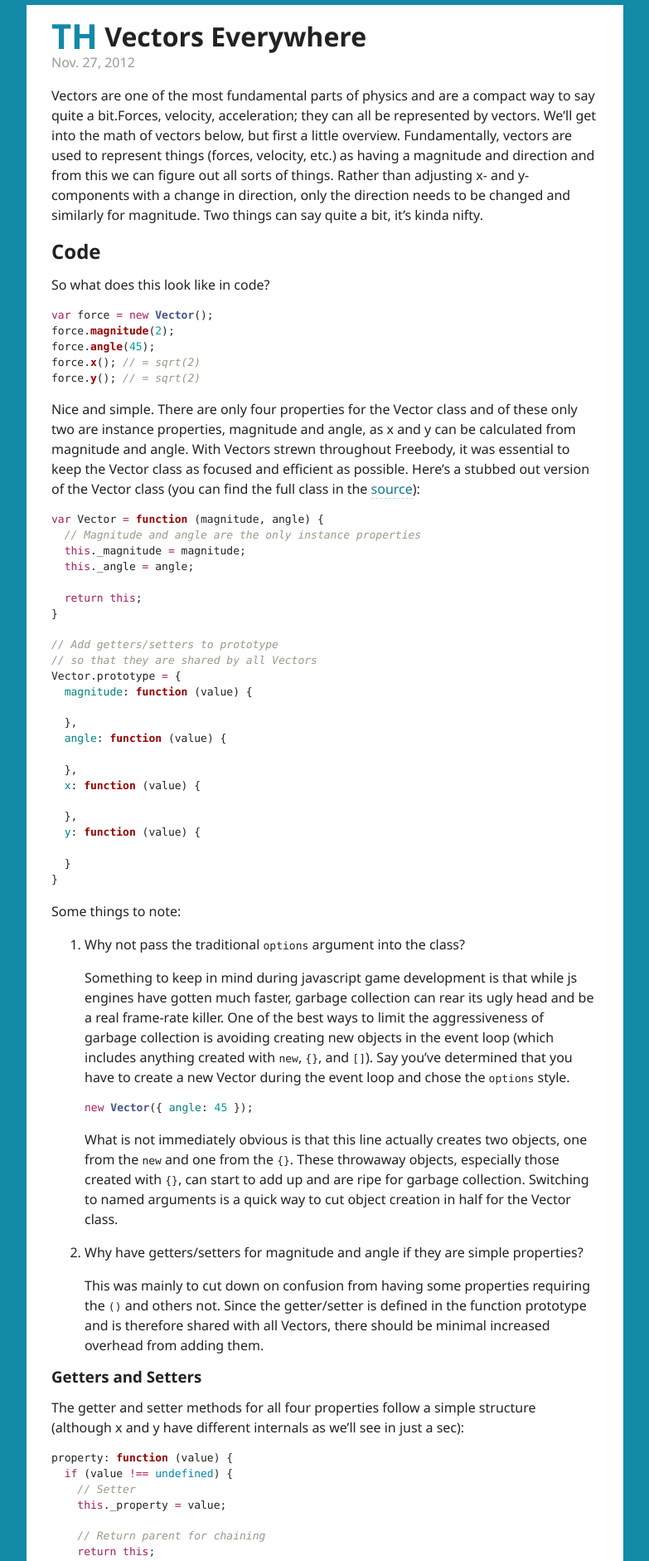
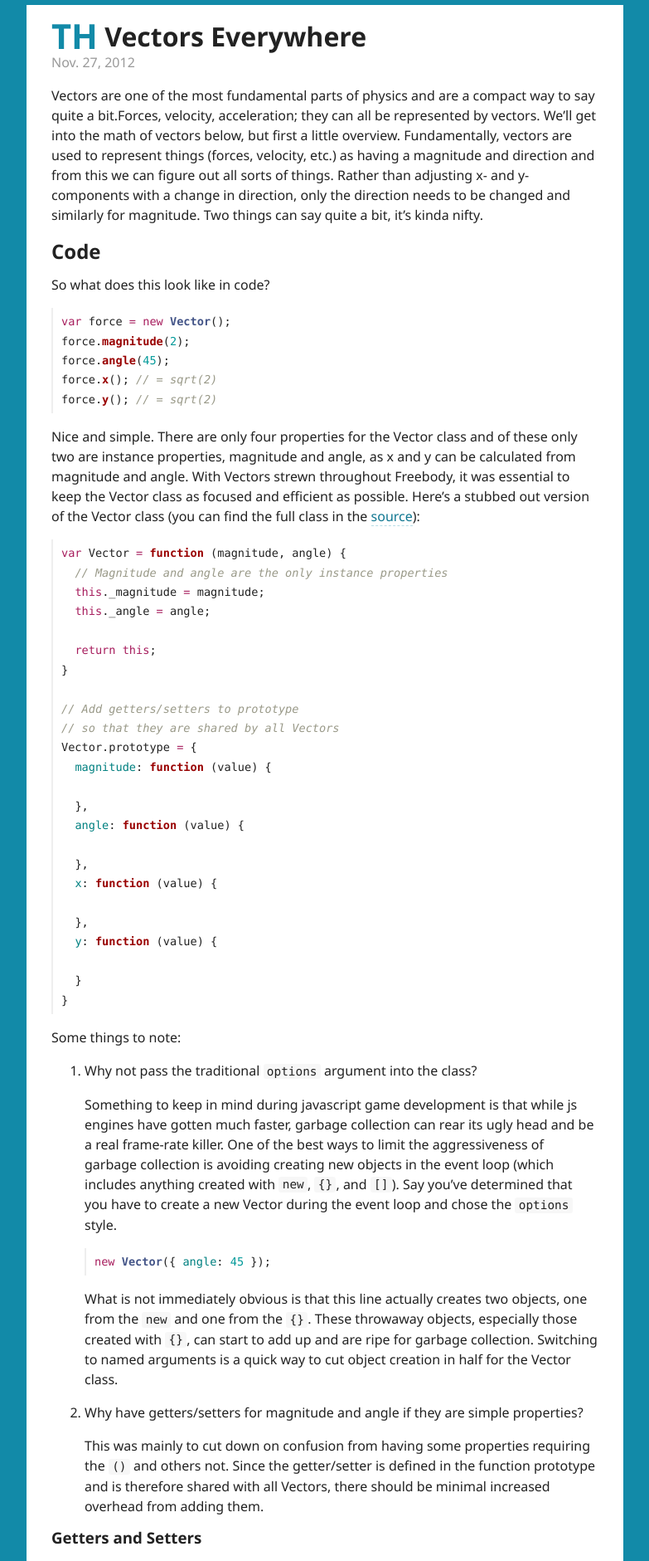
Before and after one commit to timhall/timhall.github.io, a Jekyll site: the page built from articles/freebody/vectors.md, in a window 1280 px wide. Shown: the top 1881 px of the page at 83% size, without its empty margins (248-1031 px from the left). Built offline with Jekyll 4.4.1, drawn with Linux system fonts in a browser that asks for light colours; Markdown is read by kramdown in place of the engine named in the settings; formulas are drawn with MathJax 3.

Commit message:
Update code formatting

```diff
--- a/css/main.scss
+++ b/css/main.scss
@@ -1,24 +1,27 @@
 ---
 ---
+$primary-color: #128aa8;
 
 @import 'normalize';
 @import 'syntax';
 @import 'h5bp';
 
-$bg-color: #128aa8;
-$padding: 30px;
+// Base
+// ----------------------------------------------------- //
 
 html {
-  background: $bg-color;
+  background: $primary-color;
 }
+
 body {
   -webkit-font-smoothing: antialiased;
   overflow-y: scroll;
   line-height: 1.5;
   font-family: "Segoe UI", "Helvetica Neue", sans-serif;
 }
+
 a {
-  color: darken($bg-color, 5%);
+  color: darken($primary-color, 5%);
   text-decoration: none;
   border-bottom: dashed 1px;
   border-color: rgb(18, 138, 168);
@@ -28,13 +31,49 @@ a {
     border-bottom-style: solid;
   }
 }
+
 h1, h2, h3, h4, h5, h6 {
   line-height: 1.05;
   margin: 0.8em 0 0 0;
 }
-pre, code {
-  font: 13px Consolas, "Liberation Mono", Menlo, Courier, monospace;
-  line-height: 1.45;
+
+code {
+  font-family: Consolas, "Liberation Mono", Menlo, Courier, monospace;
+  padding: 0.1em 0.3em;
+  margin: 0;
+  background-color: rgba(0, 0, 0, 0.03);
+  border-radius: 3px;
+  font-size: 0.9em;
+
+  &.has-jax {
+    padding: 0;
+    background-color: none;
+  }
+}
+
+pre {
+  border-left: solid 2px #eee;
+  padding: 5px 0 5px 10px;
+  max-width: 50em;
+  line-height: 1.4em;
+  word-wrap: normal;
+  overflow: auto;
+
+  & > code {
+    padding: 0;
+    margin: 0;
+    background: none;
+    border-radius: 0;
+    font-size: 0.85em;
+    white-space: pre;
+  }
+
+  .hll {
+    background-color: fade-out($primary-color, 0.93);
+    display: block;
+    margin-left: -10px;
+    padding-left: 10px;
+  }
 }
 
 .container {
@@ -55,7 +94,7 @@ pre, code {
   margin: 0;
 }
 .logo {
-  color: $bg-color;
+  color: $primary-color;
   font-size: 1.3em;
   font-weight: bold;
   text-decoration: none;
@@ -64,7 +103,7 @@ pre, code {
   border: none;
 
   &:hover {
-    color: lighten($bg-color, 3%);
+    color: lighten($primary-color, 3%);
     border: none;
   }
 }
@@ -80,7 +119,7 @@ pre, code {
 .home-blurb {
   font-size: 1.5em;
   text-align: center;
-  color: darken($bg-color, 5%);
+  color: darken($primary-color, 5%);
 }
 .link-list {
   list-style: none;
```
